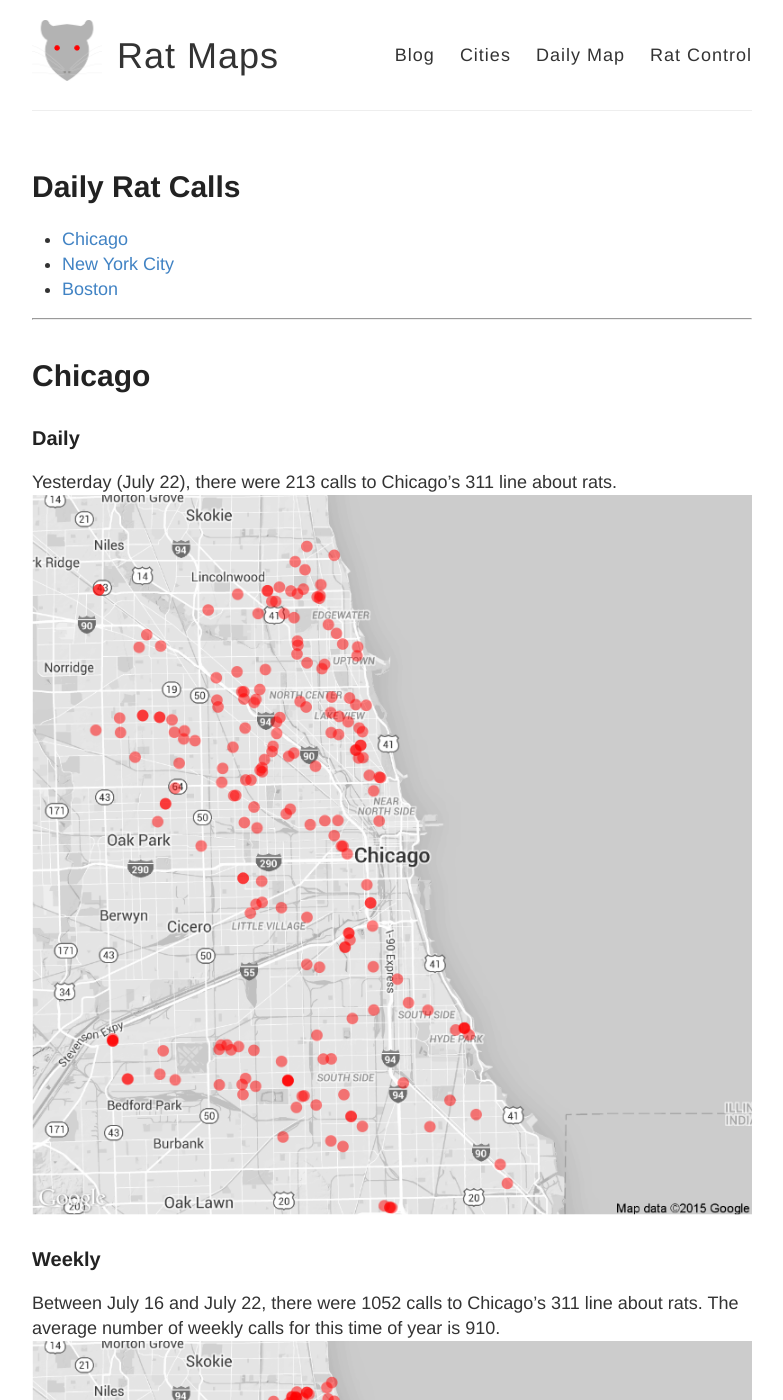
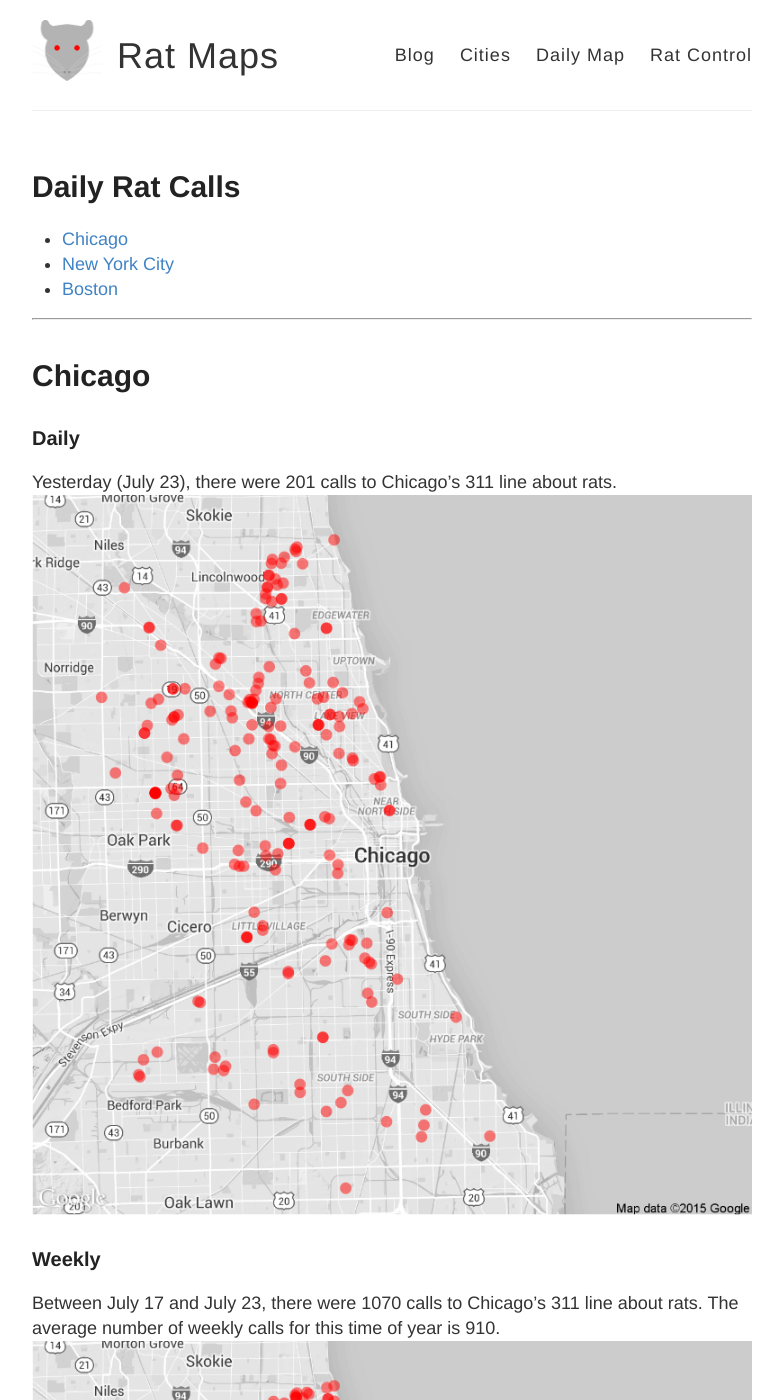
Before and after one commit to DanielHadley/ratmaps, a Jekyll site: the page built from daily.md, in a window 1280 px wide and 1400 px high. Shown: the whole window, without its empty margins (248-1031 px from the left). Built offline with Jekyll 4.4.1, drawn with Linux system fonts in a browser that asks for light colours; comment, search, counter and statistics services are not loaded; some of the changed text lies outside the part shown.

Commit message:
Daily Maps

```diff
--- a/daily.md
+++ b/daily.md
@@ -15,22 +15,22 @@
 
 ### Daily
 
-Yesterday (July 22), there were 213 calls to Chicago's 311 line about rats.
+Yesterday (July 23), there were 201 calls to Chicago's 311 line about rats.
 ![Chicago rat calls to 311 weekly map]({{ site.cityimages }}/daily/Chicago_Rat_Map_Daily.png)
 
 ### Weekly
-Between July 16 and July 22, there were 1052 calls to Chicago's 311 line about rats. The average number of weekly calls for this time of year is 910.
+Between July 17 and July 23, there were 1070 calls to Chicago's 311 line about rats. The average number of weekly calls for this time of year is 910.
 ![Chicago rat calls to 311 weekly map]({{ site.cityimages }}/daily/Chicago_Rat_Map_Weekly.png)
 ***
 # New York City <a id="nyc"><a>
 
 ### Daily
 
-Yesterday (July 22), there were 0 calls to New York City's 311 line about rats.
+Yesterday (July 23), there were 0 calls to New York City's 311 line about rats.
 ![NYC rat calls to 311 weekly map]({{ site.cityimages }}/daily/NYC_Rat_Map_Daily.png)
 
 ### Weekly
-Between July 16 and July 22, there were 0 calls to New York City's 311 line about rats. The average number of weekly calls for this time of year is 283.
+Between July 17 and July 23, there were 0 calls to New York City's 311 line about rats. The average number of weekly calls for this time of year is 283.
 ![NYC rat calls to 311 weekly map]({{ site.cityimages }}/daily/NYC_Rat_Map_Weekly.png)
 
 Each red dot represents one call about a rat seen in that location. The dots are transparent, so multiple calls from one location will be seen as a solid dot. The usual caveats apply: more calls do not necessarily mean that there are more rats in that location than other parts of the city. A cluster of dots could indicate that one resident is unusually vocal about rodents in his or her neighborhood. Also, more densely populated neighborhoods tend to make more calls to 311.
```
Also changed, not shown: images/pages/daily/Chicago_Rat_Map_Daily.png, images/pages/daily/Chicago_Rat_Map_Weekly.png, images/pages/daily/NYC_Rat_Map_Daily.png, images/pages/daily/NYC_Rat_Map_Weekly.png.
